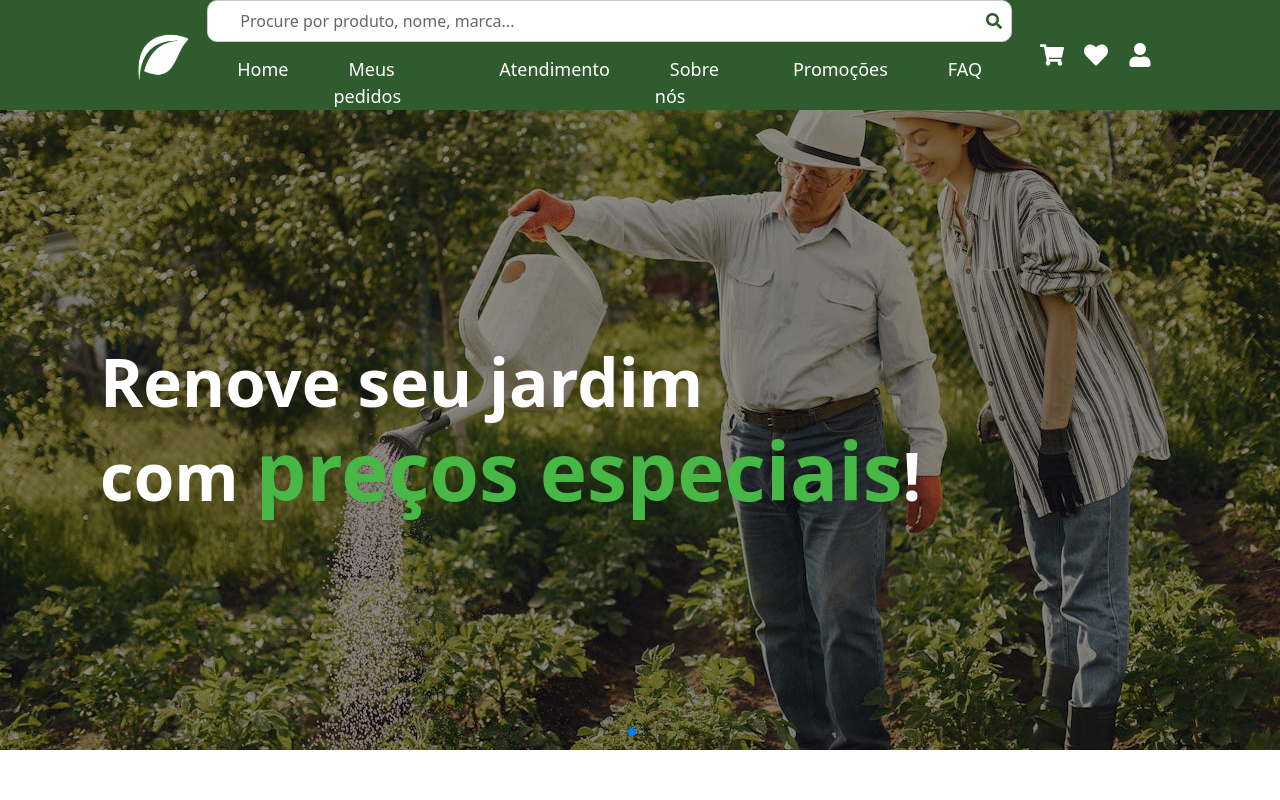
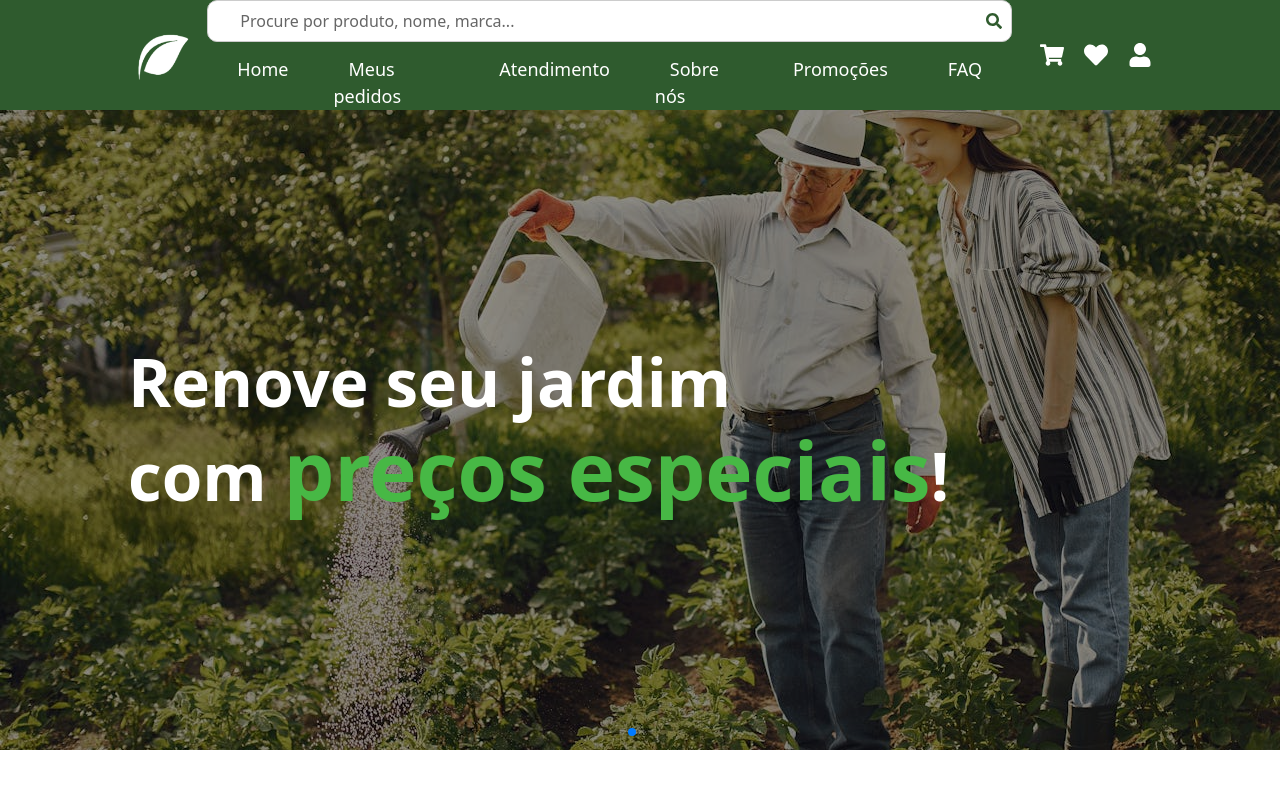
Before and after one commit to Plantsp/plantsp, a React (Create React App) app: page / in a window 1280 px wide. Shown: the top 800 px of the page. Built offline with nearby package versions, Linux system fonts and the light colour scheme.

Commit message:
Ajustes no texto do carrossel

```diff
--- a/src/components/carousel/carousel.css
+++ b/src/components/carousel/carousel.css
@@ -1,6 +1,6 @@
 .carousel-text {
     position: absolute;
-    left: 100px; /* Ajuste a distância do texto à esquerda conforme necessário */
+    left: 10%; /* Ajuste a distância do texto à esquerda conforme necessário */
     top: 50%;
     transform: translateY(-50%);
     font-size: 4.10rem; /* Ajuste o tamanho da fonte conforme necessário */
```
